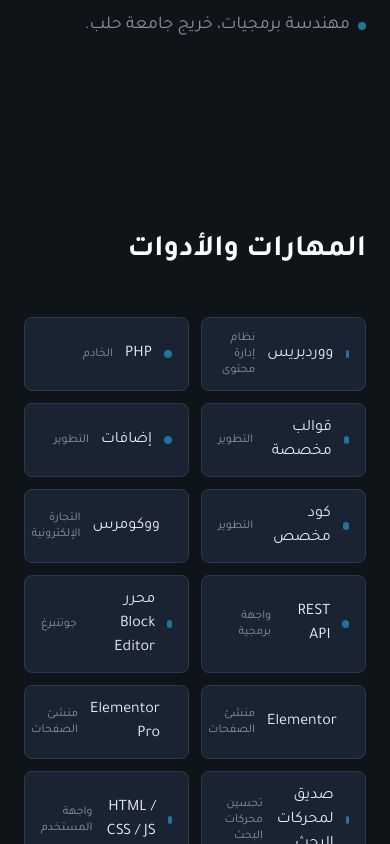
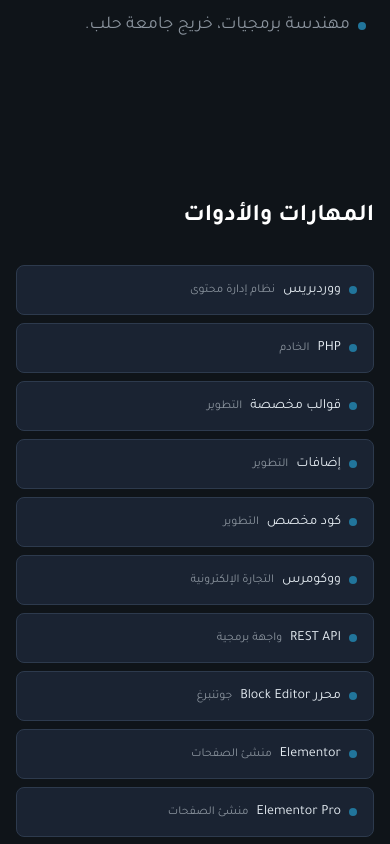
Before and after one commit to NuwrSaeed89/Nuwwar-portfolio, a Next.js app: page /ar in a window 390 px wide. Shown: the part 1300-2144 px from the top of the page. Built offline with nearby package versions, Linux system fonts and the light colour scheme.

Commit message:
fix responsive

```diff
--- a/src/components/Skills.tsx
+++ b/src/components/Skills.tsx
@@ -23,21 +23,25 @@
   const { t } = useLocaleContext();
 
   return (
-    <section id="skills" className="py-24 px-6 bg-[var(--surface)]/50">
+    <section id="skills" className="py-16 px-4 sm:py-24 sm:px-6 bg-[var(--surface)]/50">
       <AnimateIn className="max-w-4xl mx-auto">
-        <h2 className="text-3xl font-bold mb-12 text-white">{t("skills.title")}</h2>
-        <ul className="grid grid-cols-2 sm:grid-cols-3 gap-3">
+        <h2 className="text-2xl sm:text-3xl font-bold mb-8 sm:mb-12 text-white">
+          {t("skills.title")}
+        </h2>
+        <ul className="grid grid-cols-1 sm:grid-cols-2 lg:grid-cols-3 gap-2 sm:gap-3">
           {skillKeys.map(({ nameKey, categoryKey }) => (
             <li
               key={nameKey}
-              className="flex items-center gap-3 px-4 py-3 rounded-lg bg-[var(--surface)] border border-[var(--border)] card-hover"
+              className="flex flex-wrap items-center gap-2 sm:gap-3 px-4 py-3.5 sm:py-3 rounded-lg bg-[var(--surface)] border border-[var(--border)] card-hover min-w-0"
             >
               <span
-                className="w-2 h-2 rounded-full bg-[var(--wp)]"
+                className="w-2 h-2 rounded-full bg-[var(--wp)] shrink-0"
                 aria-hidden
               />
-              <span className="text-[var(--text)]">{t(`skills.items.${nameKey}`)}</span>
-              <span className="text-xs text-[var(--muted)] ml-auto">
+              <span className="text-sm sm:text-base text-[var(--text)] min-w-0 break-words">
+                {t(`skills.items.${nameKey}`)}
+              </span>
+              <span className="text-xs text-[var(--muted)] ml-auto shrink-0">
                 {t(`skills.categories.${categoryKey}`)}
               </span>
             </li>
```
